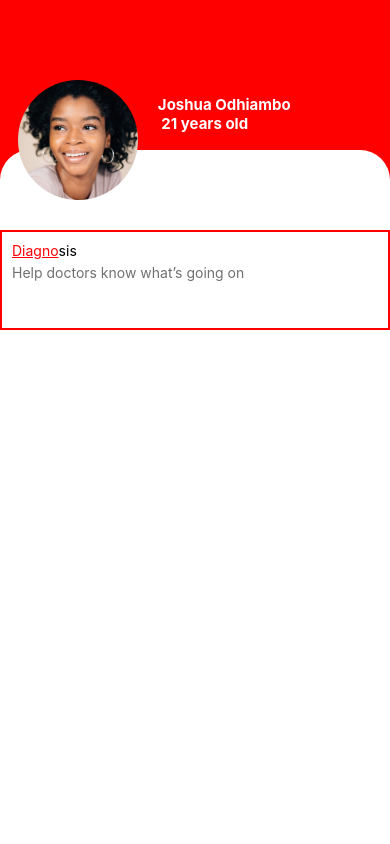
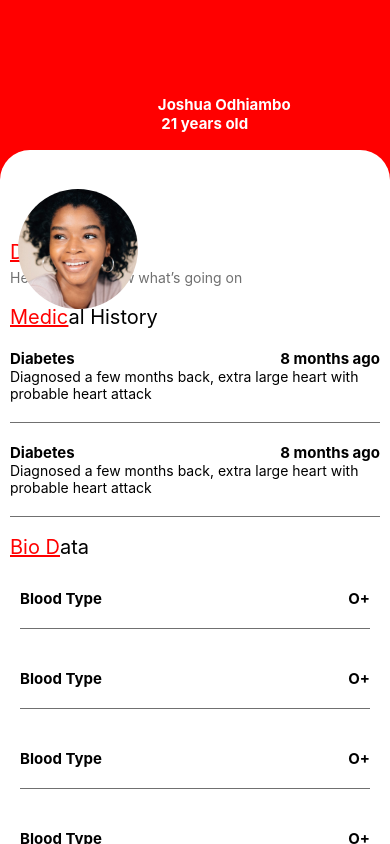
Before and after one commit to odhis101/Health-Wetu, a React Native app: screen / in a window 390 px wide. Built offline with nearby package versions, Linux system fonts and the light colour scheme.

Commit message:
working on user data

```diff
--- a/pages/userData/index.js
+++ b/pages/userData/index.js
@@ -1,8 +1,9 @@
 import React from 'react';
-import { StyleSheet, Text, Image, TouchableOpacity, View, TextInput, Button } from 'react-native';
+import { StyleSheet, Text, Image, TouchableOpacity, View, TextInput, Button, ScrollView} from 'react-native';
 
 const UserData = () => {
   return (
+    <ScrollView>
     <View style={styles.container}>
       <View style={styles.one}>
 
@@ -13,15 +14,121 @@ const UserData = () => {
       <View style={styles.two}>
         <View style = {styles.twoContainer}>
         <View>
-        <Text >
+        <Text style = {{fontSize:20}}>
   <Text style={styles.titleData}>Diagno</Text>
   sis</Text>
     </View>
         <Text style = {{color :'#707070', marginTop: 5}}>Help doctors know what’s going on</Text>
         <View style = {styles.medicalhistory}>
+        <Text style = {{fontSize:20, marginTop:"5%"}}>
+  <Text style={styles.titleData}>Medic</Text>
+  al History</Text>
+
+  <View>
+    <View style={{  borderBottomColor: '#707070',
+    borderBottomWidth: 1, paddingBottom: 20, marginTop : 10}}>
+    <View style = {{flexDirection: 'row', justifyContent: 'space-between', marginTop: 10}}>
+    <Text>
+      <Text style={styles.historyDetailsTitle}>Diabetes</Text>
+    </Text>
+    <Text>
+      <Text style={styles.historyDetailsTitle}>8 months ago</Text>
+    </Text>
+    </View>
+    <Text>
+    Diagnosed a few months back, extra large heart with
+probable heart attack
+    </Text>
+    </View>
+    <View style={{  borderBottomColor: '#707070',
+    borderBottomWidth: 1, paddingBottom: 20, marginTop : 10}}>
+    <View style = {{flexDirection: 'row', justifyContent: 'space-between', marginTop: 10}}>
+    <Text>
+      <Text style={styles.historyDetailsTitle}>Diabetes</Text>
+    </Text>
+    <Text>
+      <Text style={styles.historyDetailsTitle}>8 months ago</Text>
+    </Text>
+    </View>
+    <Text>
+    Diagnosed a few months back, extra large heart with
+probable heart attack
+    </Text>
+
+    </View>
+    </View>
+    <View>
+
+    </View>
+
+    <View style = {styles.medicalhistory}>
+        <Text style = {{fontSize:20, marginTop:"5%"}}>
+  <Text style={styles.titleData}>Bio D</Text>
+  ata</Text>
+
+  <View style={styles.bioData}>
+    <View style={{  borderBottomColor: '#707070' , borderBottomWidth: 1, paddingBottom: 20, marginTop : 10}}>
+    <View style = {{flexDirection: 'row', justifyContent: 'space-between', marginTop: 10}}>
+    <Text>
+      <Text style={styles.historyDetailsTitle}>Blood Type</Text>
+    </Text>
+    <Text>
+      <Text style={styles.historyDetailsTitle}>O+</Text>
+    </Text>
+    </View>
+    </View>
+  </View>
+
+  <View style={styles.bioData}>
+    <View style={{  borderBottomColor: '#707070' , borderBottomWidth: 1, paddingBottom: 20, marginTop : 10}}>
+    <View style = {{flexDirection: 'row', justifyContent: 'space-between', marginTop: 10}}>
+    <Text>
+      <Text style={styles.historyDetailsTitle}>Blood Type</Text>
+    </Text>
+    <Text>
+      <Text style={styles.historyDetailsTitle}>O+</Text>
+    </Text>
+    </View>
+    </View>
+  </View>
+
+  <View style={styles.bioData}>
+    <View style={{  borderBottomColor: '#707070' , borderBottomWidth: 1, paddingBottom: 20, marginTop : 10}}>
+    <View style = {{flexDirection: 'row', justifyContent: 'space-between', marginTop: 10}}>
+    <Text>
+      <Text style={styles.historyDetailsTitle}>Blood Type</Text>
+    </Text>
+    <Text>
+      <Text style={styles.historyDetailsTitle}>O+</Text>
+    </Text>
+    </View>
+    </View>
+  </View>
+
+  <View style={styles.bioData}>
+    <View style={{  borderBottomColor: '#707070' , borderBottomWidth: 1, paddingBottom: 20, marginTop : 10}}>
+    <View style = {{flexDirection: 'row', justifyContent: 'space-between', marginTop: 10}}>
+    <Text>
+      <Text style={styles.historyDetailsTitle}>Blood Type</Text>
+    </Text>
+    <Text>
+      <Text style={styles.historyDetailsTitle}>O+</Text>
+    </Text>
+    </View>
+    </View>
+  </View>
+
+
+
+
+
+
+  </View>
 
         </View>
+
         </View>
+
 
       </View>
       <View style={styles.picture}>
@@ -31,17 +138,27 @@ const UserData = () => {
         />
       </View>
     </View>
+    </ScrollView>
   );
 };
 
 const styles = StyleSheet.create({
   container: {
     position: 'relative',
-    height: 500,
+    height: '100%',
   },
+  historyDetailsTitle: {
+    fontWeight: 'bold',
+    fontSize: 15
+  },
+  bioData: {
+    margin: 10
+  },
+
   titleData: {
      textDecorationLine: 'underline',
-    color: 'red'
+    color: 'red',
+
 
   },
   one: {
@@ -52,19 +169,16 @@ const styles = StyleSheet.create({
   },
   two: {
     width: '100%',
-    height: 100,
+    height: '100%',
     backgroundColor: 'white',
     borderTopLeftRadius: 30,
     borderTopRightRadius: 30,
   },
     twoContainer: {
-     borderWidth: 2,
-    borderColor: 'red',
+
     padding: 10,
     marginTop: 80,
     width: '100%',
-    height: 100,
-
     },
   picture: {
     position: 'absolute',
```
